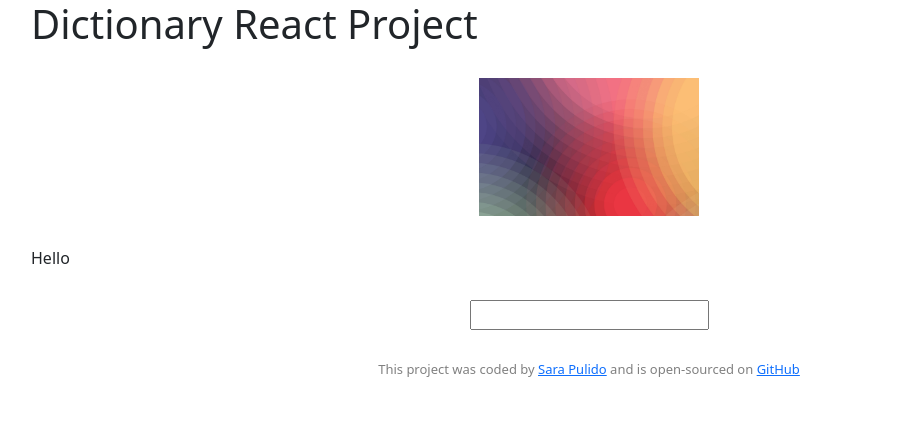
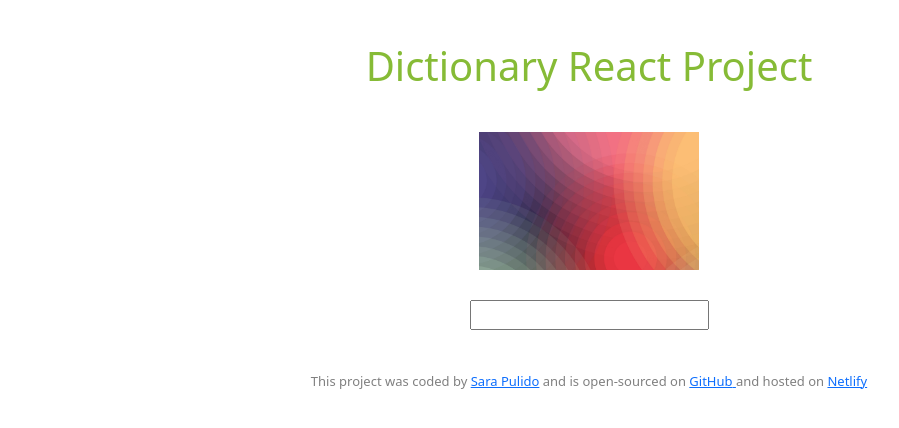
Before and after one commit to sara01rizo/dictionary-react-project, a React (Create React App) app: page / in a window 1280 px wide. Shown: the top 428 px of the page, without its empty margins (51-950 px from the left). Built offline with nearby package versions, Linux system fonts and the light colour scheme.

Commit message:
Update: link of Netlify in the footer

```diff
--- a/src/App.css
+++ b/src/App.css
@@ -8,8 +8,18 @@
   margin: 0 auto;
 }
 
+h1 {
+  text-align: center;
+  color: #86bb36;
+  text-shadow: #6a9925;
+  margin: 30px 0;
+  padding: 12px 0;
+}
+
 footer {
   text-align: center;
   color: grey;
   font-size: small;
+  margin: 30px 0;
+  padding: 12px 0;
 }
--- a/src/App.js
+++ b/src/App.js
@@ -11,7 +11,6 @@ export default function App() {
         <header className="App-header">
           <img src={logo} className="App-logo img-fluid" alt="logo" />
         </header>
-        Hello
         <main>
           <Dictionary />
         </main>
@@ -32,7 +31,15 @@ export default function App() {
               target="_blank"
               rel="noreferrer"
             >
-              GitHub
+            GitHub{" "}
+            </a>
+            and hosted on{" "}
+            <a
+              href="https://determined-aryabhata-ee710f.netlify.app/"
+              target="_blank"
+              rel="noreferrer"
+            >
+            Netlify
             </a>
           </span>
         </footer>
```
